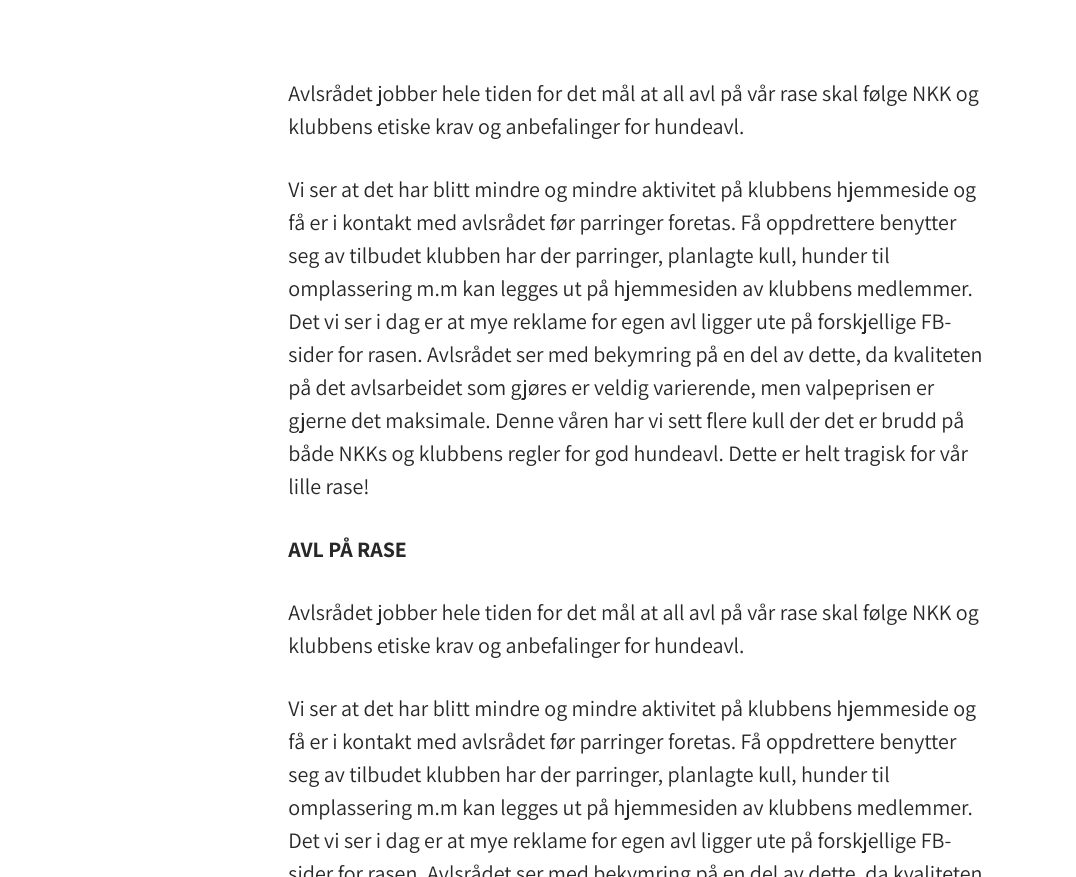
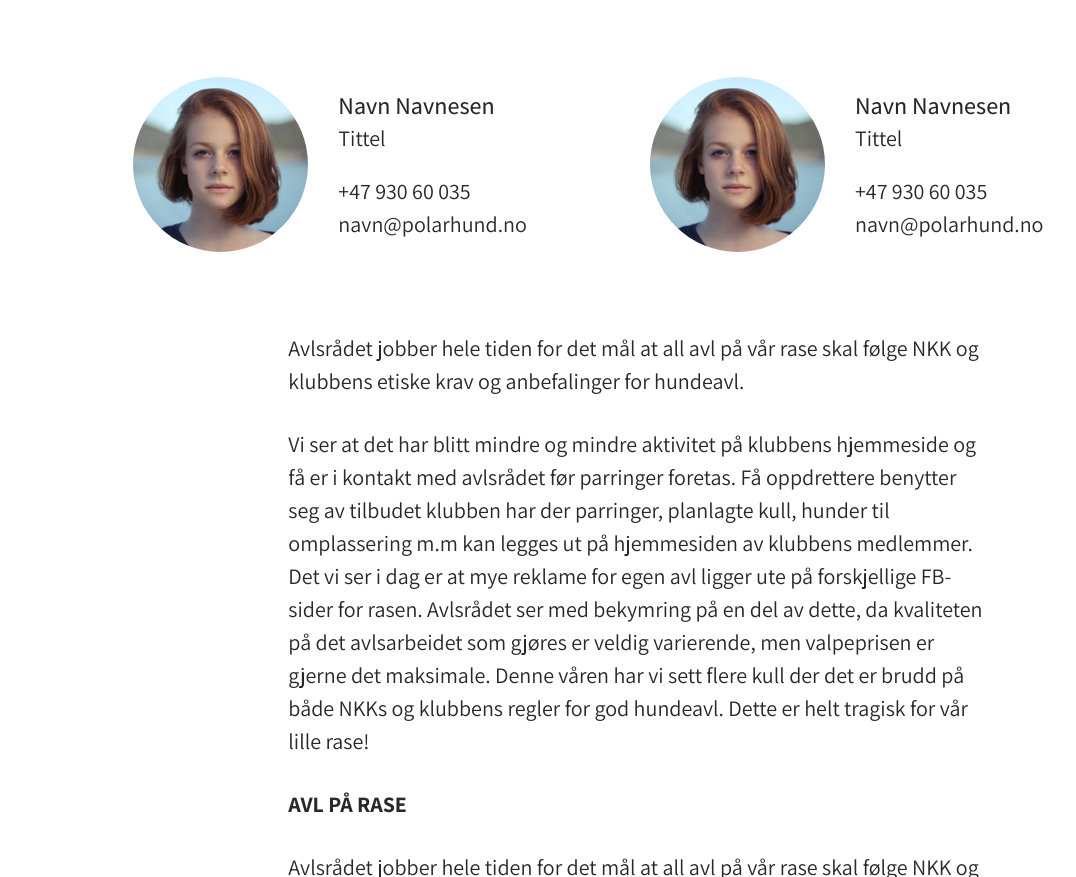
Before and after one commit to krister1000/polarhundklubb, a website: page news.html in a window 1280 px wide. Shown: the part 884-1761 px from the top of the page, without its empty margins (0-1076 px from the left). Drawn offline with Linux system fonts and the light colour scheme.

Commit message:
added person markup and styles

```diff
--- a/news.html
+++ b/news.html
@@ -74,6 +74,42 @@
 
     <!-- MAIN CONTENT -->
     <main class="main">
+
+        <section class="section section__blockquote">
+            <div class="container-fluid">
+                <div class="row justify-content-center">
+
+                    <div class="col-md-8 col-lg-5">
+                        <div class="card__person">
+                            <div class="card__person--image">
+                                <img class="img-fluid rounded-circle" src="/src/img/person.png" alt="">
+                            </div>
+                            <div class="card__person--info">
+                                <p class="h4 mb-0">Navn Navnesen</p>
+                                <p class="mb-2">Tittel</p>
+                                <p class="mb-0">+47 930 60 035</p>
+                                <p class="mb-0"><a href="#">navn@polarhund.no</a></p>
+                            </div>
+                        </div>
+                    </div>
+
+                    <div class="col-sm-8 col-md-5">
+                        <div class="card__person">
+                            <div class="card__person--image">
+                                <img class="img-fluid rounded-circle" src="/src/img/person.png" alt="">
+                            </div>
+                            <div class="card__person--info">
+                                <p class="h4 mb-0">Navn Navnesen</p>
+                                <p class="mb-2">Tittel</p>
+                                <p class="mb-0">+47 930 60 035</p>
+                                <p class="mb-0"><a href="#">navn@polarhund.no</a></p>
+                            </div>
+                        </div>
+                    </div>
+
+                </div>
+            </div>
+        </section>
 
         <!-- Paragraph with lists -->
         <section class="section section__text">
--- a/src/js/app.js
+++ b/src/js/app.js
@@ -1,5 +1,3 @@
-
-
 const menuButtonOpen = document.querySelector('.menu__icon');
 const menuButtonClose = document.querySelector('.menu__icon--close');
 const headerToggle = document.querySelector('.menu__overlay');
--- a/src/scss/components/_cards.scss
+++ b/src/scss/components/_cards.scss
@@ -23,6 +23,20 @@
             h3 {
                 border-bottom: 1px solid $black;
             }
+        }
+    }
+    &__person {
+        display: flex;
+        // justify-content: center;
+        // flex-direction: column;
+
+        &--image {
+            width: 17.5rem;
+            margin-right: 3rem;
+        }
+        &--info {
+            align-self: center;
+
         }
     }
     &__category {
--- a/src/scss/layout/_header.scss
+++ b/src/scss/layout/_header.scss
@@ -40,5 +40,10 @@
     }
 
     &__overlay {
+        margin-bottom: 5rem;
+
+        @include media-breakpoint-down(sm) {
+            margin-bottom: 0;
+        }
     }
 }
--- a/src/scss/layout/_navigation.scss
+++ b/src/scss/layout/_navigation.scss
@@ -141,7 +141,10 @@
             list-style: none;
 
             li {
-                text-align: center;
+                @include media-breakpoint-down(sm) {
+                    text-align: center;
+                }
+
                 a {
                     font-size: 2rem;
 
```
Also changed, not shown: dest/main.css, src/img/person.png (added).
